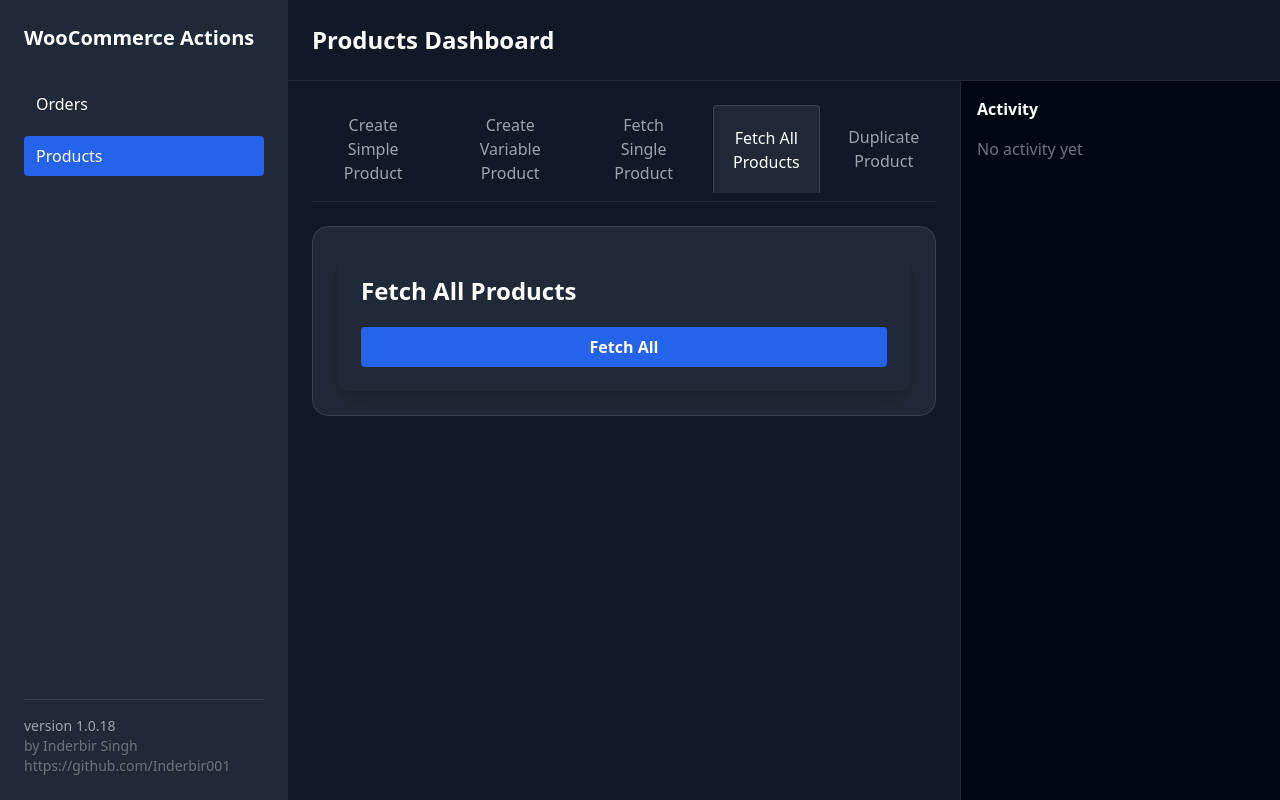
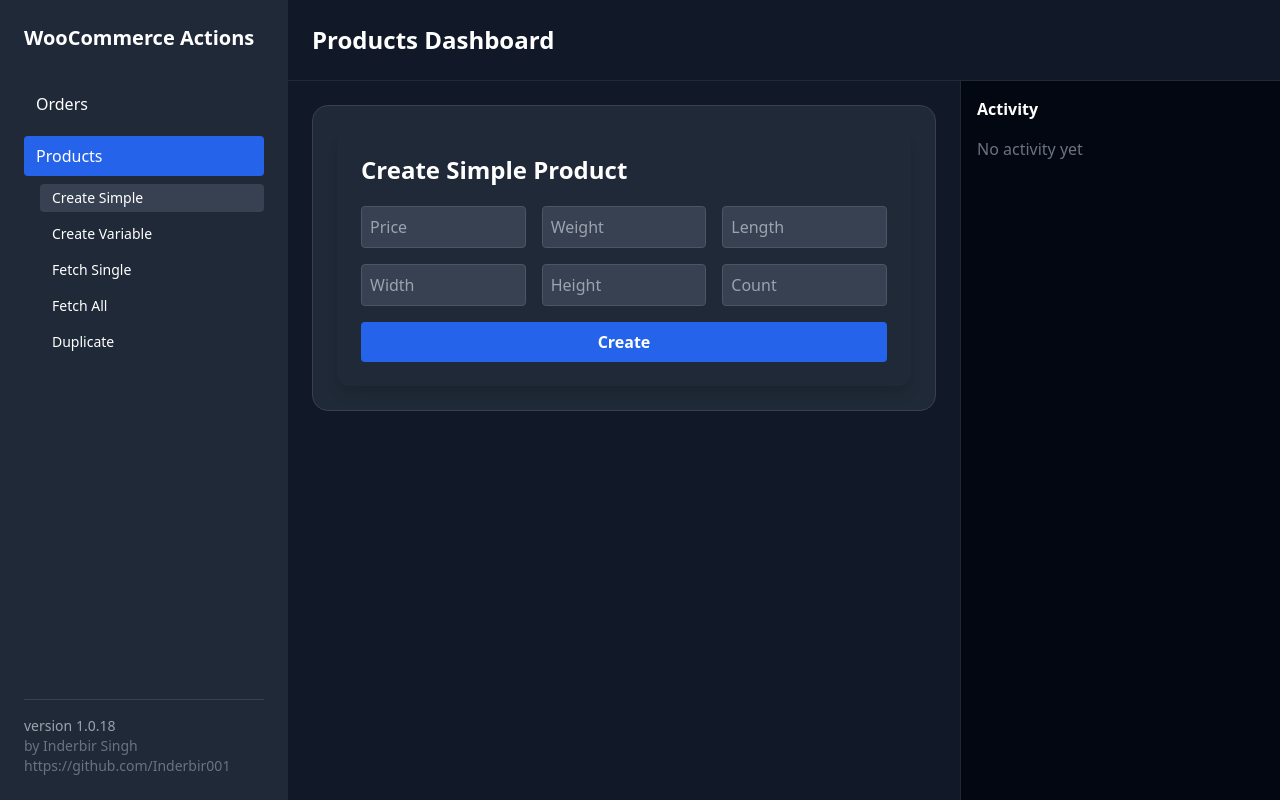
Before and after one commit to Inderbir001/wooCommerce-actions, a React (Vite) app in the folder woo-ui/: page / in a window 1280 px wide. Both pictures are taken after a click on the button "Products". Built offline with nearby package versions, Linux system fonts and the light colour scheme.

Commit message:
updated ui

```diff
--- a/woo-ui/src/App.jsx
+++ b/woo-ui/src/App.jsx
@@ -21,7 +21,7 @@
     setSection(sec);
 
     if (sec === "orders") setActive("orders");
-    if (sec === "products") setActive("fetchAll");
+    if (sec === "products") setActive("simple");
   };
 
   return (
@@ -32,6 +32,7 @@
           <h1 className="text-xl font-bold mb-8">WooCommerce Actions</h1>
 
           <div className="space-y-3">
+            {/* ORDERS */}
             <button
               onClick={() => handleSectionChange("orders")}
               className={`block w-full text-left px-3 py-2 rounded ${
@@ -41,20 +42,83 @@
               Orders
             </button>
 
+            {/* PRODUCTS */}
+            <div>
               <button
                 onClick={() => handleSectionChange("products")}
                 className={`block w-full text-left px-3 py-2 rounded ${
                   section === "products" ? "bg-blue-600" : "hover:bg-gray-700"
                 }`}
               >
-              Products
+                Products {section === "products" ? "" : ""}
               </button>
+
+              {/* SUB MENU */}
+              {section === "products" && (
+                <div className="ml-4 mt-2 space-y-2 text-sm">
+                  <button
+                    onClick={() => setActive("simple")}
+                    className={`block w-full text-left px-3 py-1 rounded ${
+                      active === "simple" ? "bg-gray-700" : "hover:bg-gray-700"
+                    }`}
+                  >
+                    Create Simple
+                  </button>
+
+                  <button
+                    onClick={() => setActive("variable")}
+                    className={`block w-full text-left px-3 py-1 rounded ${
+                      active === "variable"
+                        ? "bg-gray-700"
+                        : "hover:bg-gray-700"
+                    }`}
+                  >
+                    Create Variable
+                  </button>
+
+                  <button
+                    onClick={() => setActive("fetchProduct")}
+                    className={`block w-full text-left px-3 py-1 rounded ${
+                      active === "fetchProduct"
+                        ? "bg-gray-700"
+                        : "hover:bg-gray-700"
+                    }`}
+                  >
+                    Fetch Single
+                  </button>
+
+                  <button
+                    onClick={() => setActive("fetchAll")}
+                    className={`block w-full text-left px-3 py-1 rounded ${
+                      active === "fetchAll"
+                        ? "bg-gray-700"
+                        : "hover:bg-gray-700"
+                    }`}
+                  >
+                    Fetch All
+                  </button>
+
+                  <button
+                    onClick={() => setActive("duplicate")}
+                    className={`block w-full text-left px-3 py-1 rounded ${
+                      active === "duplicate"
+                        ? "bg-gray-700"
+                        : "hover:bg-gray-700"
+                    }`}
+                  >
+                    Duplicate
+                  </button>
+                </div>
+              )}
+            </div>
           </div>
         </div>
 
+        {/* FOOTER */}
         <div className="text-sm text-gray-400 border-t border-gray-700 pt-4">
           <p>version {__APP_VERSION__}</p>
           <p className="text-gray-500">by Inderbir Singh</p>
+
           <a
             href="https://github.com/Inderbir001"
             target="_blank"
@@ -62,7 +126,7 @@
             className="text-gray-500 hover:text-white"
           >
             https://github.com/Inderbir001
-          </a>{" "}
+          </a>
         </div>
       </div>
 
@@ -76,66 +140,7 @@
         {/* CONTENT */}
         <div className="flex flex-1 overflow-hidden">
           {/* MAIN PANEL */}
-          <div className="flex-1 p-6 overflow-y-auto space-y-6">
-            {/* TABS */}
-            <div className="flex gap-3 border-b border-gray-800 pb-2">
-              {section === "orders" && (
-                <button
-                  onClick={() => setActive("orders")}
-                  className={`px-4 py-2 rounded-t ${
-                    active === "orders"
-                      ? "bg-gray-800 border border-gray-700 border-b-0"
-                      : "text-gray-400 hover:text-white"
-                  }`}
-                >
-                  Create Orders
-                </button>
-              )}
-
-              {section === "products" && (
-                <>
-                  <button
-                    onClick={() => setActive("simple")}
-                    className={`px-4 py-2 rounded-t ${active === "simple" ? "bg-gray-800 border border-gray-700 border-b-0" : "text-gray-400 hover:text-white"}`}
-                  >
-                    Create Simple Product
-                  </button>
-
-                  <button
-                    onClick={() => setActive("variable")}
-                    className={`px-4 py-2 rounded-t ${active === "variable" ? "bg-gray-800 border border-gray-700 border-b-0" : "text-gray-400 hover:text-white"}`}
-                  >
-                    Create Variable Product
-                  </button>
-
-                  <button
-                    onClick={() => setActive("fetchProduct")}
-                    className={`px-4 py-2 rounded-t ${active === "fetchProduct" ? "bg-gray-800 border border-gray-700 border-b-0" : "text-gray-400 hover:text-white"}`}
-                  >
-                    Fetch Single Product
-                  </button>
-
-                  <button
-                    onClick={() => setActive("fetchAll")}
-                    className={`px-4 py-2 rounded-t ${active === "fetchAll" ? "bg-gray-800 border border-gray-700 border-b-0" : "text-gray-400 hover:text-white"}`}
-                  >
-                    Fetch All Products
-                  </button>
-                  <button
-                    onClick={() => setActive("duplicate")}
-                    className={`px-4 py-2 rounded-t ${
-                      active === "duplicate"
-                        ? "bg-gray-800 border border-gray-700 border-b-0"
-                        : "text-gray-400 hover:text-white"
-                    }`}
-                  >
-                    Duplicate Product
-                  </button>
-                </>
-              )}
-            </div>
-
-            {/* CONTENT */}
+          <div className="flex-1 p-6 overflow-y-auto">
             <div className="bg-gray-800 p-6 rounded-2xl border border-gray-700">
               {section === "orders" && active === "orders" && (
                 <CreateOrder addLog={addLog} />
@@ -153,10 +158,10 @@
                 <RetrieveProduct addLog={addLog} />
               )}
 
-              {/* THIS WAS MISSING */}
               {section === "products" && active === "fetchAll" && (
                 <FetchAllProducts addLog={addLog} />
               )}
+
               {section === "products" && active === "duplicate" && (
                 <DuplicateProduct addLog={addLog} />
               )}
--- a/woo-ui/src/pages/CreateProduct.jsx
+++ b/woo-ui/src/pages/CreateProduct.jsx
@@ -317,7 +317,6 @@
   const perPage = 50;
 
   const paginated = products.slice((page - 1) * perPage, page * perPage);
-
   const totalPages = Math.ceil(products.length / perPage);
 
   const handleFetch = async () => {
@@ -341,9 +340,12 @@
   };
 
   return (
+
     <div className="bg-gray-800 p-6 rounded-xl shadow-lg flex flex-col h-full">
+      {/* HEADER */}
       <h2 className="text-2xl font-semibold mb-5">Fetch All Products</h2>
 
+      {/* BUTTON */}
       <button
         onClick={handleFetch}
         disabled={loading}
@@ -355,10 +357,12 @@
         <span>{loading ? "Fetching..." : "Fetch All"}</span>
       </button>
 
+      {/* ERROR */}
       {error && <p className="text-red-400 mt-4">{error}</p>}
 
+      {/* LIST */}
       {products.length > 0 && (
-        <div className="mt-6 bg-gray-900 p-4 rounded-xl h-[400px] overflow-y-auto">
+        <div className="mt-6 bg-gray-900 p-4 rounded-xl flex-1 overflow-y-auto min-h-0">
           <h3 className="mb-3 text-green-400 font-semibold">
             All Products ({products.length})
           </h3>
@@ -368,6 +372,7 @@
             {Math.min(page * perPage, products.length)} of {products.length}
           </p>
 
+          {/* PRODUCTS */}
           <div className="space-y-3">
             {paginated.map((p) => (
               <div
@@ -389,6 +394,7 @@
             ))}
           </div>
 
+          {/* PAGINATION */}
           <div className="flex justify-between items-center mt-4">
             <button
               onClick={() => setPage((prev) => Math.max(prev - 1, 1))}
@@ -417,7 +423,6 @@
     </div>
   );
 }
-
 /* ================= DUPLICATE PRODUCT ================= */
 
 export function DuplicateProduct({ addLog }) {
```
Lines whose indentation alone changed are shown as unchanged.
